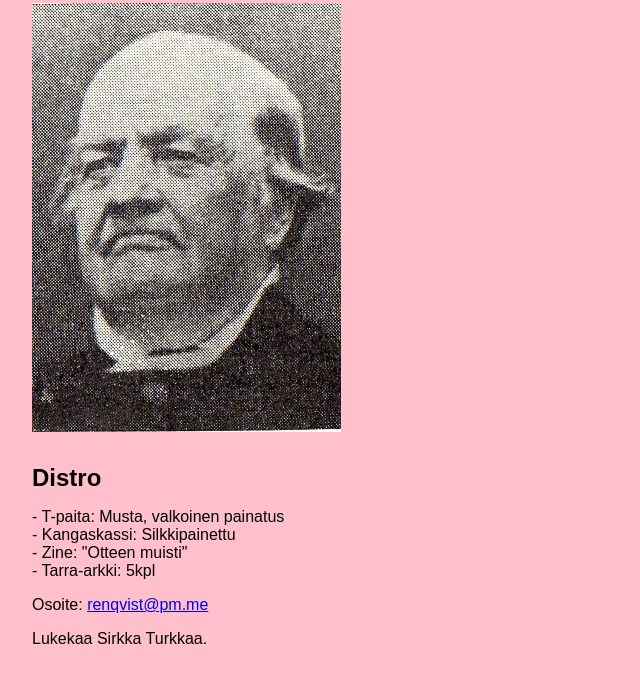
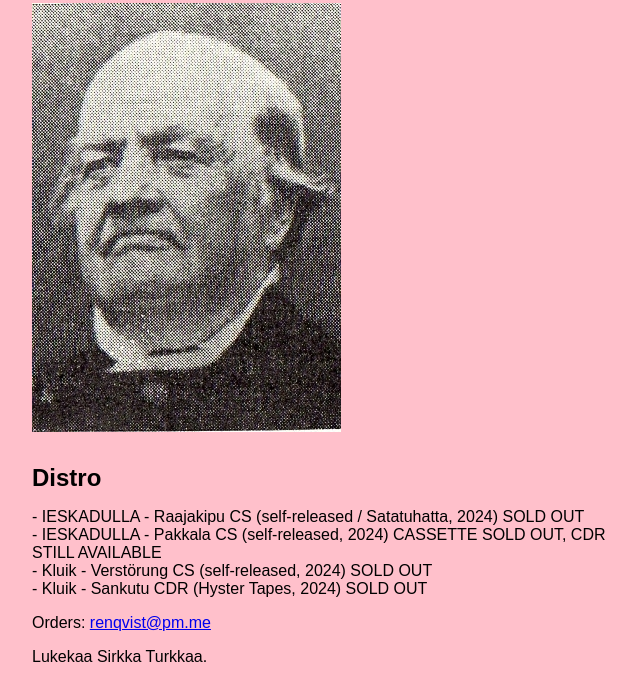
Before and after one commit to Renqvisteiirrotaotettaan/renqvisteiirrotaotettaan.github.io, a plain HTML site: page index.html in a window 1280 px wide. Shown: the part 74-774 px from the top of the page, without its empty margins (0-640 px from the left). Drawn offline with Linux system fonts and the light colour scheme.

Commit message:
Update index.html

```diff
--- a/index.html
+++ b/index.html
@@ -46,12 +46,12 @@
   <img src="Henrik_Renqvist.jpg" alt="Renqvist">
 
   <h2>Distro</h2>
-  <p>- T-paita: Musta, valkoinen painatus<br>
-     - Kangaskassi: Silkkipainettu<br>
-     - Zine: "Otteen muisti"<br>
-     - Tarra-arkki: 5kpl</p>
+  <p>- IESKADULLA - Raajakipu CS (self-released / Satatuhatta, 2024) SOLD OUT<br>
+     - IESKADULLA - Pakkala CS (self-released, 2024) CASSETTE SOLD OUT, CDR STILL AVAILABLE<br>
+     - Kluik - Verstörung CS (self-released, 2024) SOLD OUT<br>
+     - Kluik - Sankutu CDR (Hyster Tapes, 2024) SOLD OUT</p>
 
-  <p>Osoite: <a href="mailto:renqvist@pm.me">renqvist@pm.me</a></p>
+  <p>Orders: <a href="mailto:renqvist@pm.me">renqvist@pm.me</a></p>
 
   <p>Lukekaa Sirkka Turkkaa.</p>
 </body>
```
